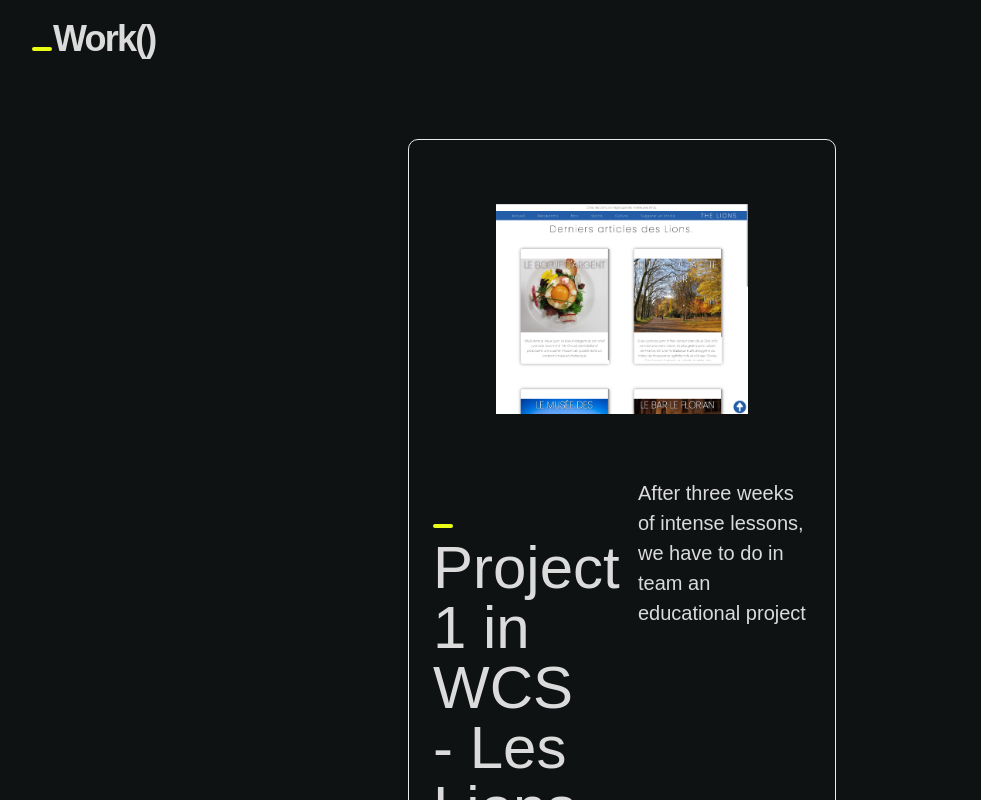
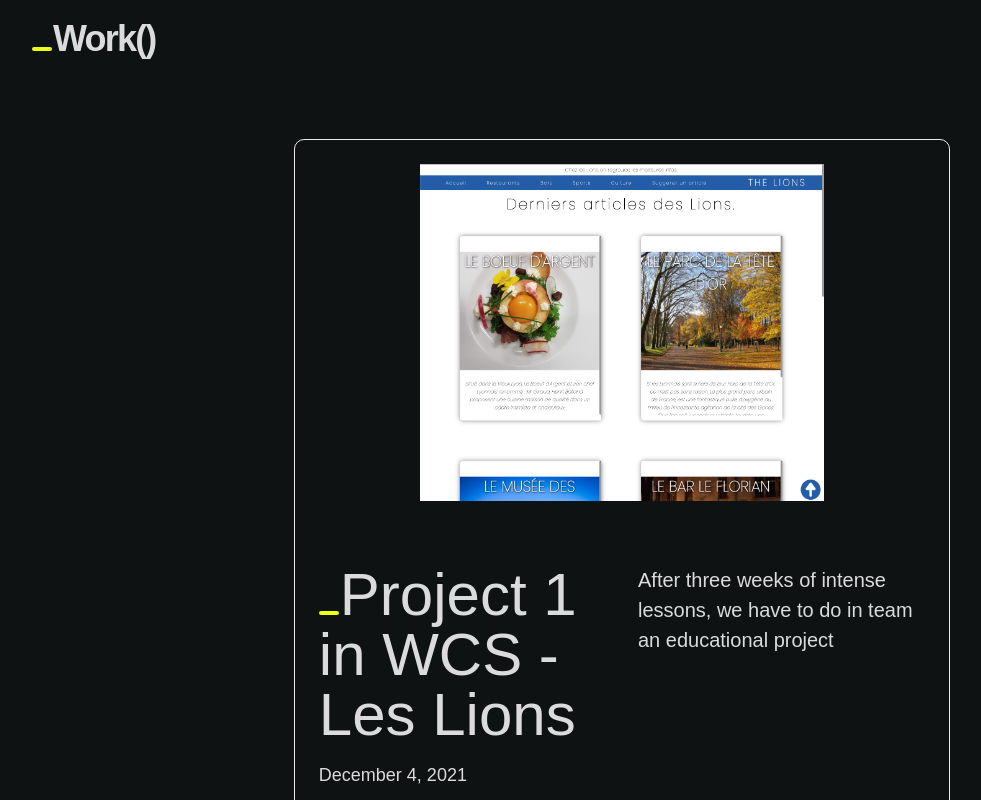
Before and after one commit to ValentinGaudin/valentin_gaudin, a Next.js app: page /work in a window 1280 px wide. Shown: the part 200-1000 px from the top of the page, without its empty margins (18-999 px from the left). Built offline with nearby package versions, Linux system fonts and the light colour scheme.

Commit message:
CSS has bug

```diff
--- a/components/Header-Post.js
+++ b/components/Header-Post.js
@@ -10,7 +10,7 @@ export default function PostHeader({
     return (
       <>
         <PostTitle>{title}</PostTitle>
-        <div className="w-8/12 h-4/6 sm:mx-auto mb-8 md:mb-16">
+        <div className="w-10/12 h-4/6 sm:mx-auto mb-8 md:mb-16">
           <CoverImage title={title} src={coverImage} height={820} width={1240} />
         </div>
         <div className="max-w-2xl mx-auto">
--- a/components/Mail.js
+++ b/components/Mail.js
@@ -46,7 +46,7 @@ const Mail = () => {
     return (
         <div>
             <form className="" ref={form} onSubmit={sendmail}>
-                <div className="form flex flex-col mx-auto w-full  ">
+                <div className="form flex flex-col mx-auto w-full">
                     <div className="mx-auto flex w-full">
                     <FormControl className="m-2 p-4 other flex mx-auto">
                             <InputLabel className="mt-2 " htmlFor="my-input">Name</InputLabel>
--- a/components/container.js
+++ b/components/container.js
@@ -1,6 +1,6 @@
 export default function Container({ children }) {
 return  <>
-        <div className="container mx-auto px-5">
+        <div className="w-7/12 mx-auto">
         {children}
         </div>
         </>
--- a/components/hero-post.js
+++ b/components/hero-post.js
@@ -11,7 +11,7 @@ export default function HeroPost({
 }) {
     return (
         <section className="card">
-            <div className="mb-8 md:mb-16 mt-10 h-4/6 w-8/12 mx-auto">
+            <div className="mb-8 md:mb-16 h-4/6 w-8/12 mx-auto">
                 <CoverImage
                 title={title}
                 src={coverImage}
@@ -20,7 +20,7 @@ export default function HeroPost({
                 width={240}
                 />
             </div>
-            <div className="md:grid md:grid-cols-2 md:gap-x-16 lg:gap-x-8 ">
+            <div className="md:grid md:grid-cols-2 md:gap-x-16 lg:gap-x-8 mb-20 md:mb-28">
                 <div>
                     <h4 className="mb-4 text-4xl lg:text-6xl leading-tight">
                         <Link as={`/work/${slug}`} href="/work/[slug]">
--- a/components/more-post.js
+++ b/components/more-post.js
@@ -7,7 +7,7 @@ export default function MoreStories({ posts }) {
         <span></span>
             About me and my Work :
         </h4>
-            <div className="grid grid-cols-1 md:grid-cols-2 md:gap-x-16 lg:gap-x-32 gap-y-20 md:gap-y-32 mb-32">
+            <div className="grid md:grid-cols-2 md:gap-x-16 lg:gap-x-32 gap-y-20 md:gap-y-32 mb-32">
                 {posts.map((post) => (
                 <Preview
                     key={post.slug}
--- a/components/post-title.js
+++ b/components/post-title.js
@@ -1,7 +1,7 @@
 export default function PostTitle({ children }) {
     return (
 
-        <h4 className="text-6xl md:text-7xl lg:text-8xl font-bold tracking-tighter leading-tight md:leading-none mb-12 text-center md:text-left mt-10">
+        <h4 className="text-6xl md:text-7xl lg:text-8xl font-bold tracking-tighter leading-tight md:leading-none mb-12 text-center md:text-left">
             <span></span>
             {children}
         </h4>
--- a/components/preview.js
+++ b/components/preview.js
@@ -11,7 +11,7 @@ export default function PostPreview({
 }) {
 return (
     <div className="card">
-        <div className=" mb-5 w-8/12 mx-auto">
+        <div className=" mb-5 mx-auto w-full">
             <CoverImage
                 slug={slug}
                 title={title}
@@ -20,7 +20,7 @@ return (
                 width={566}
             />
         </div>
-        <h4 className="text-3xl mb-3 leading-snug title">
+        <h4 className="text-3xl mb-3 leading-snug title w-full">
 
             <Link as={`/work/${slug}`} href="/work/[slug]">
                 <a className="hover:underline ">
--- a/public/assets/styles/_form.scss
+++ b/public/assets/styles/_form.scss
@@ -10,6 +10,7 @@
     border-radius: 5px;
     width: 40vw;
     height: 13vh;
+    justify-content: center;
 }
 .message{
     color: $primary;
```
